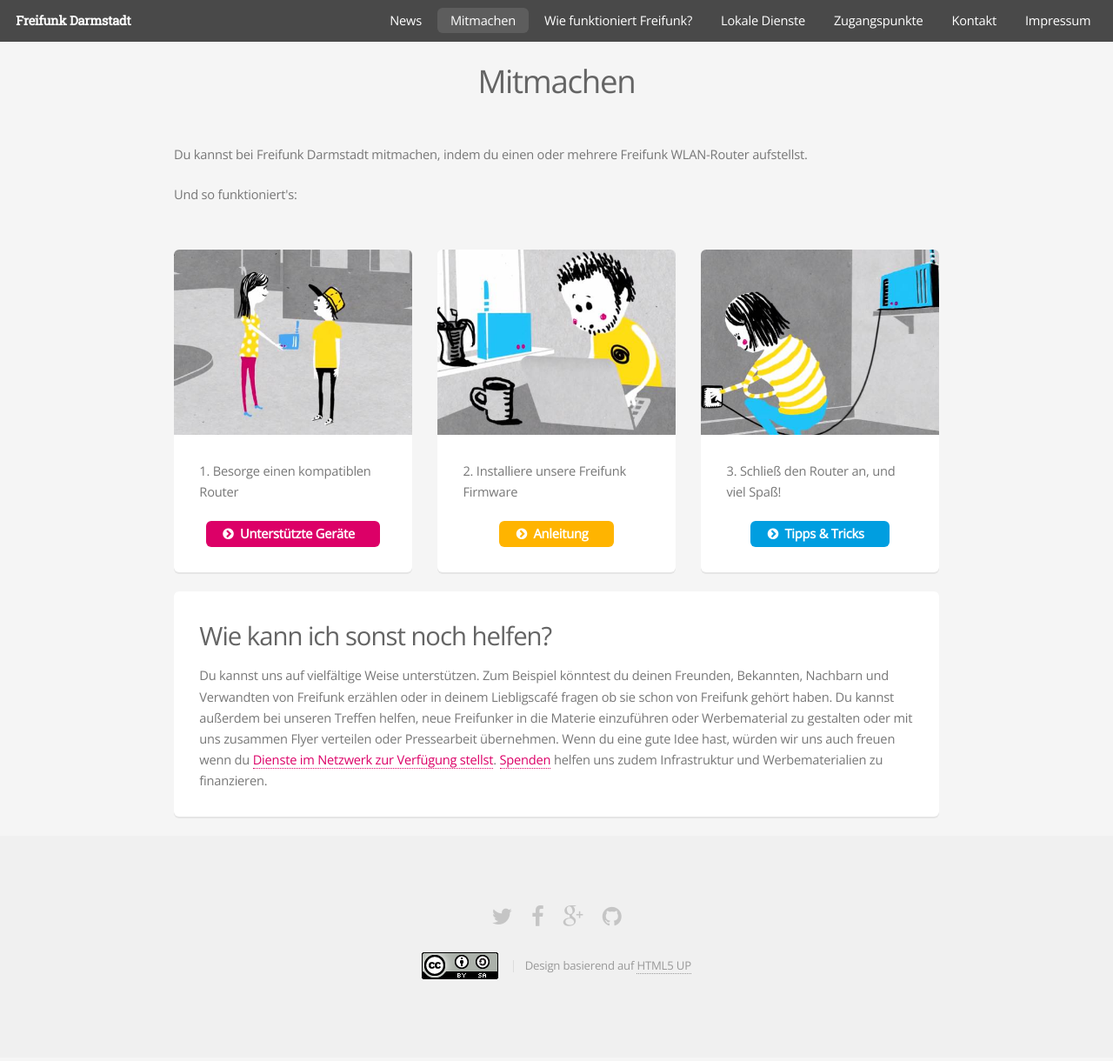
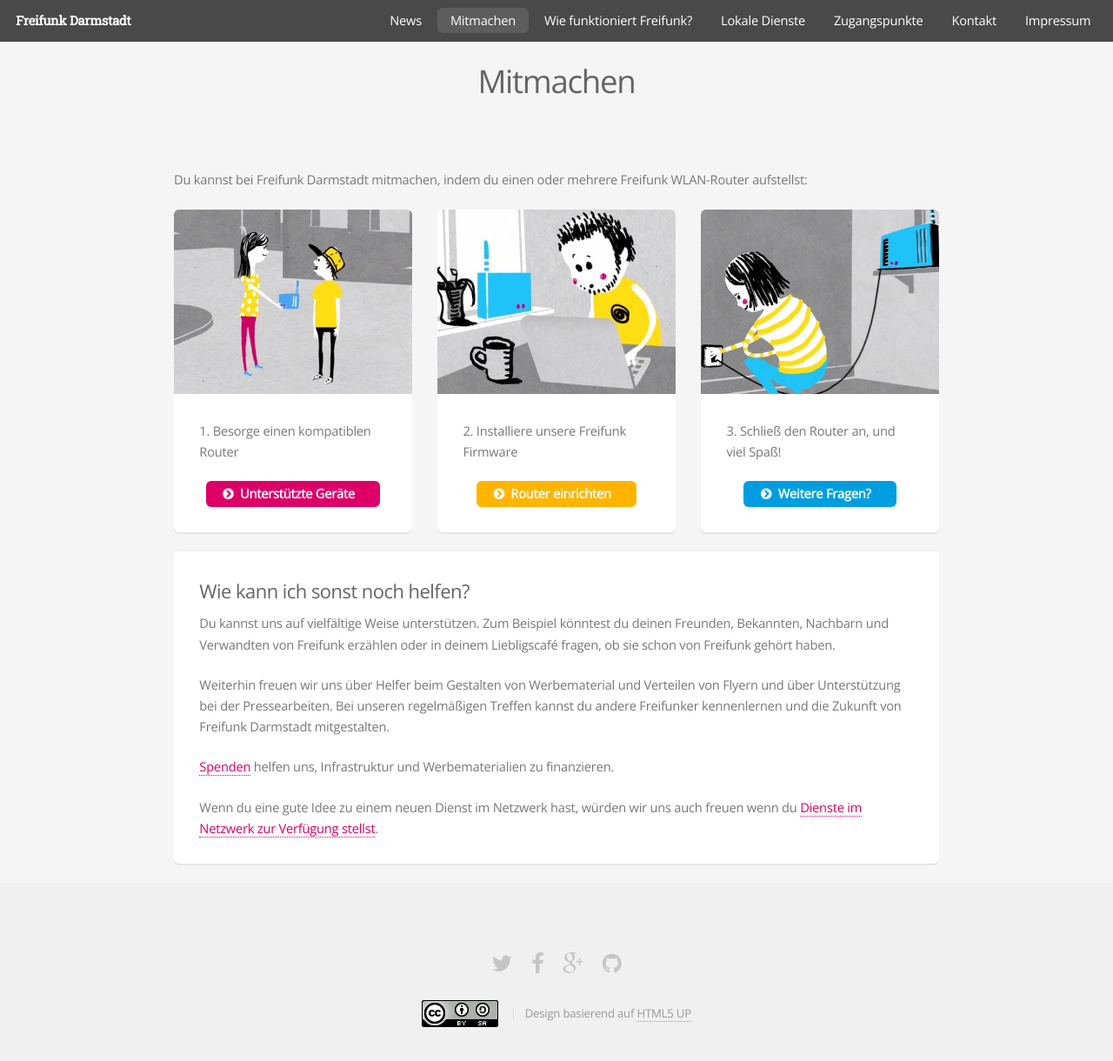
Before and after one commit to mdrenger/darmstadt.freifunk.net, a Jekyll site: the page built from pages/mitmachen.html, in a window 1280 px wide and 1271 px high. Shown: the top 1220 px of the window at 87% size. Built offline with Jekyll 4.4.1, drawn with Linux system fonts in a browser that asks for light colours.

Commit message:
update mitmachen

```diff
--- a/pages/mitmachen.html
+++ b/pages/mitmachen.html
@@ -19,11 +19,10 @@
 		<header>
 			<h2 class="post-title">{{ page.title }}</h2>
 		</header>
+	</section>
 
-		<p>Du kannst bei Freifunk Darmstadt mitmachen, indem du einen oder mehrere Freifunk WLAN-Router aufstellst.</p>
-		<p>Und so funktioniert's:</p>
-	</section>
 	<section class="container">
+		<p>Du kannst bei Freifunk Darmstadt mitmachen, indem du einen oder mehrere Freifunk WLAN-Router aufstellst:</p>
 		<div class="row">
 			<div class="4u 12u(2)">
 
@@ -34,14 +33,13 @@
 						<li><a href="/mitmachen/unterstuetzte-geraete/" class="button accent2 icon fa-chevron-circle-right">Unterstützte Geräte</a></li>
 					</ul>
 				</section>
-
 			</div>
 			<div class="4u 12u(2)">
 				<section class="box">
 					<span class="image featured"><img src="../images/install.jpg" alt="" /></span>
 					<p>2. Installiere unsere Freifunk Firmware</p>
 					<ul class="actions align-center">
-						<li><a href="/mitmachen/firmware-installieren/" class="button accent3 icon fa-chevron-circle-right">Anleitung</a></li>
+						<li><a href="/mitmachen/router-einrichten/" class="button accent3 icon fa-chevron-circle-right">Router einrichten</a></li>
 					</ul>
 				</section>
 
@@ -51,7 +49,7 @@
 					<span class="image featured"><img src="../images/setup.jpg" alt="" /></span>
 				<p>3. Schließ den Router an, und viel Spaß!</p>
 				<ul class="actions align-center">
-						<li><a href="/mitmachen/router-einrichten/" class="button accent4 icon fa-chevron-circle-right">Tipps & Tricks</a></li>
+						<li><a href="/mitmachen/faq/" class="button accent4 icon fa-chevron-circle-right">Weitere Fragen?</a></li>
 				</ul>
 				</section>
 			</div>
@@ -60,8 +58,11 @@
 
 	<section class="container">
 		<div class="box">
-			<h2>Wie kann ich sonst noch helfen?</h2>
-			<p>Du kannst uns auf vielfältige Weise unterstützen. Zum Beispiel könntest du deinen Freunden, Bekannten, Nachbarn und Verwandten von Freifunk erzählen oder in deinem Liebligscafé fragen ob sie schon von Freifunk gehört haben. Du kannst außerdem bei unseren Treffen helfen, neue Freifunker in die Materie einzuführen oder Werbematerial zu gestalten oder mit uns zusammen Flyer verteilen oder Pressearbeit übernehmen. Wenn du eine gute Idee hast, würden wir uns auch freuen wenn du <a href="/lokale-dienste/">Dienste im Netzwerk zur Verfügung stellst</a>. <a href="/kontakt/#spenden">Spenden</a> helfen uns zudem Infrastruktur und Werbematerialien zu finanzieren.</p>
+			<h3>Wie kann ich sonst noch helfen?</h3>
+			<p>Du kannst uns auf vielfältige Weise unterstützen. Zum Beispiel könntest du deinen Freunden, Bekannten, Nachbarn und Verwandten von Freifunk erzählen oder in deinem Liebligscafé fragen, ob sie schon von Freifunk gehört haben.</p>
+			<p>Weiterhin freuen wir uns über Helfer beim Gestalten von Werbematerial und Verteilen von Flyern und über Unterstützung bei der Pressearbeiten. Bei unseren regelmäßigen Treffen kannst du andere Freifunker kennenlernen und die Zukunft von Freifunk Darmstadt mitgestalten.</p>
+			<p><a href="/kontakt/#spenden">Spenden</a> helfen uns, Infrastruktur und Werbematerialien zu finanzieren.</p>
+			<p>Wenn du eine gute Idee zu einem neuen Dienst im Netzwerk hast, würden wir uns auch freuen wenn du <a href="/lokale-dienste/">Dienste im Netzwerk zur Verfügung stellst</a>.</p>
 		</div>
 	</section>
 
```
